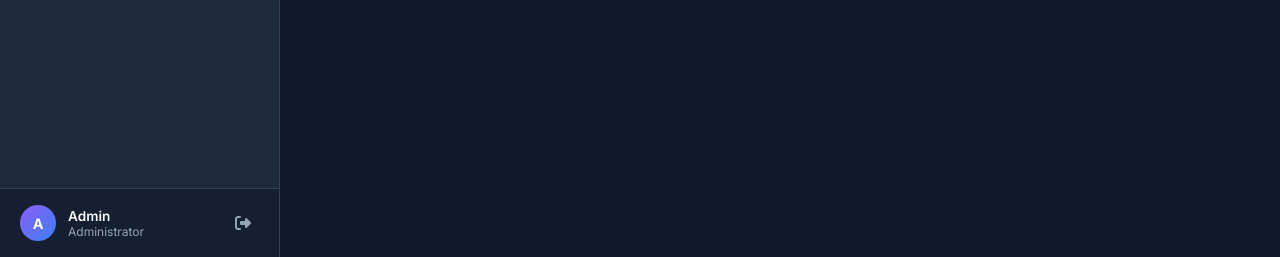
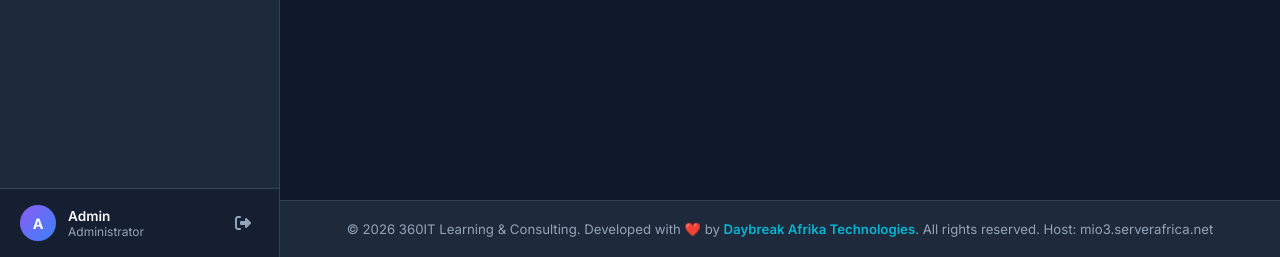
Before and after one commit to imosudi/360it-learning-consulting, a Flask app: template app/templates/admin/consultations.html in a window 1280 px wide. Shown: the part 543-800 px from the top of the page. Run offline with Flask 3, Linux system fonts and the light colour scheme; the template is opened without the code that fills it, so the values that code supplies are empty.

Commit message:
docs: add copyright and developer credit to admin dashboard and public website footers

```diff
--- a/app/templates/admin/base.html
+++ b/app/templates/admin/base.html
@@ -857,6 +857,9 @@
 
             {% block content %}{% endblock %}
         </div>
+        <footer style="padding: 1.25rem 2rem; border-top: 1px solid var(--border-color); font-size: 0.825rem; color: var(--text-secondary); text-align: center; background: var(--bg-sidebar);">
+            &copy; 2026 360IT Learning &amp; Consulting. Developed with ❤️ by <a href="https://daybreakafrika.com.ng" target="_blank" style="color: var(--accent-cyan); font-weight: 600; text-decoration: none;">Daybreak Afrika Technologies</a>. All rights reserved. Host: mio3.serverafrica.net
+        </footer>
     </main>
 
     <script>
```
